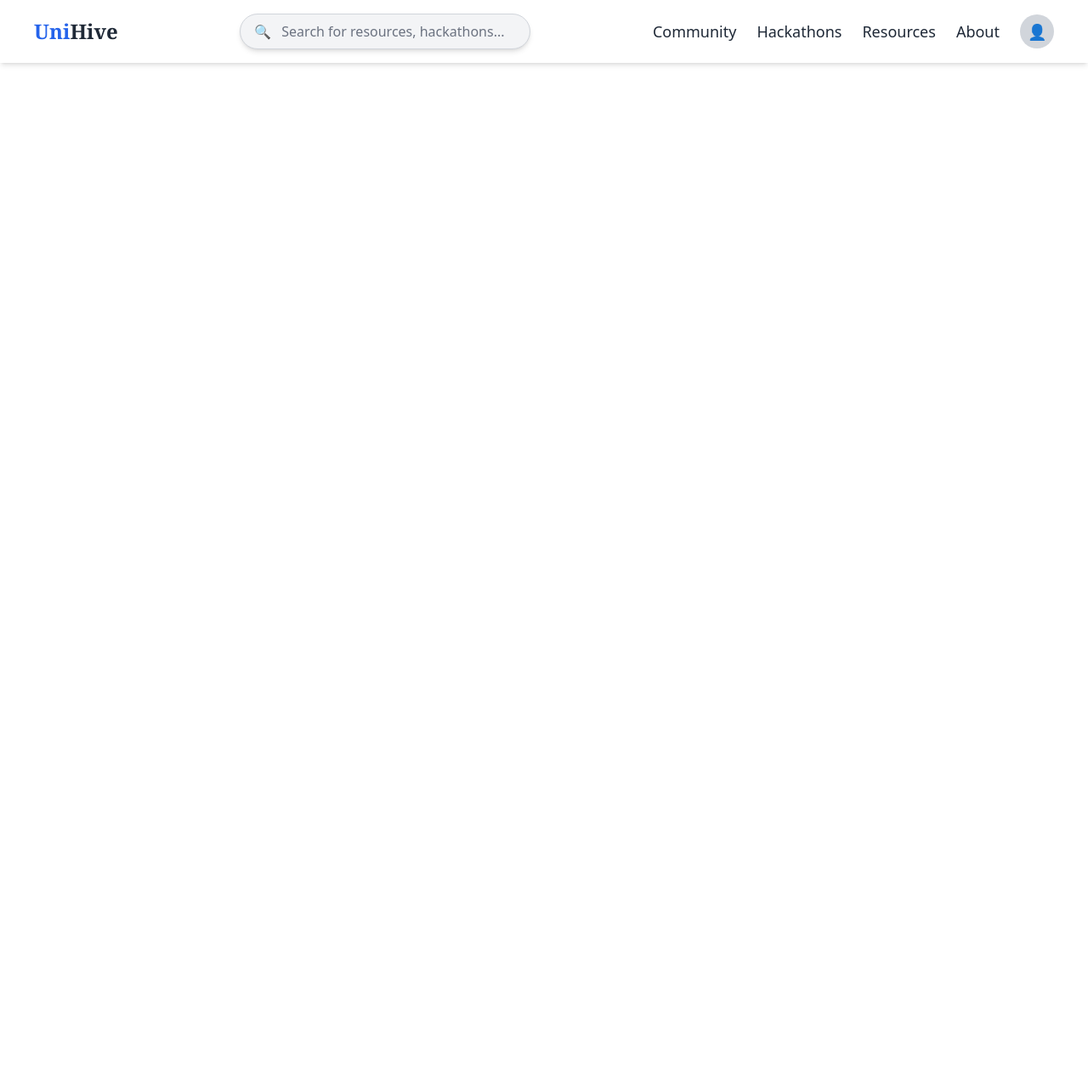
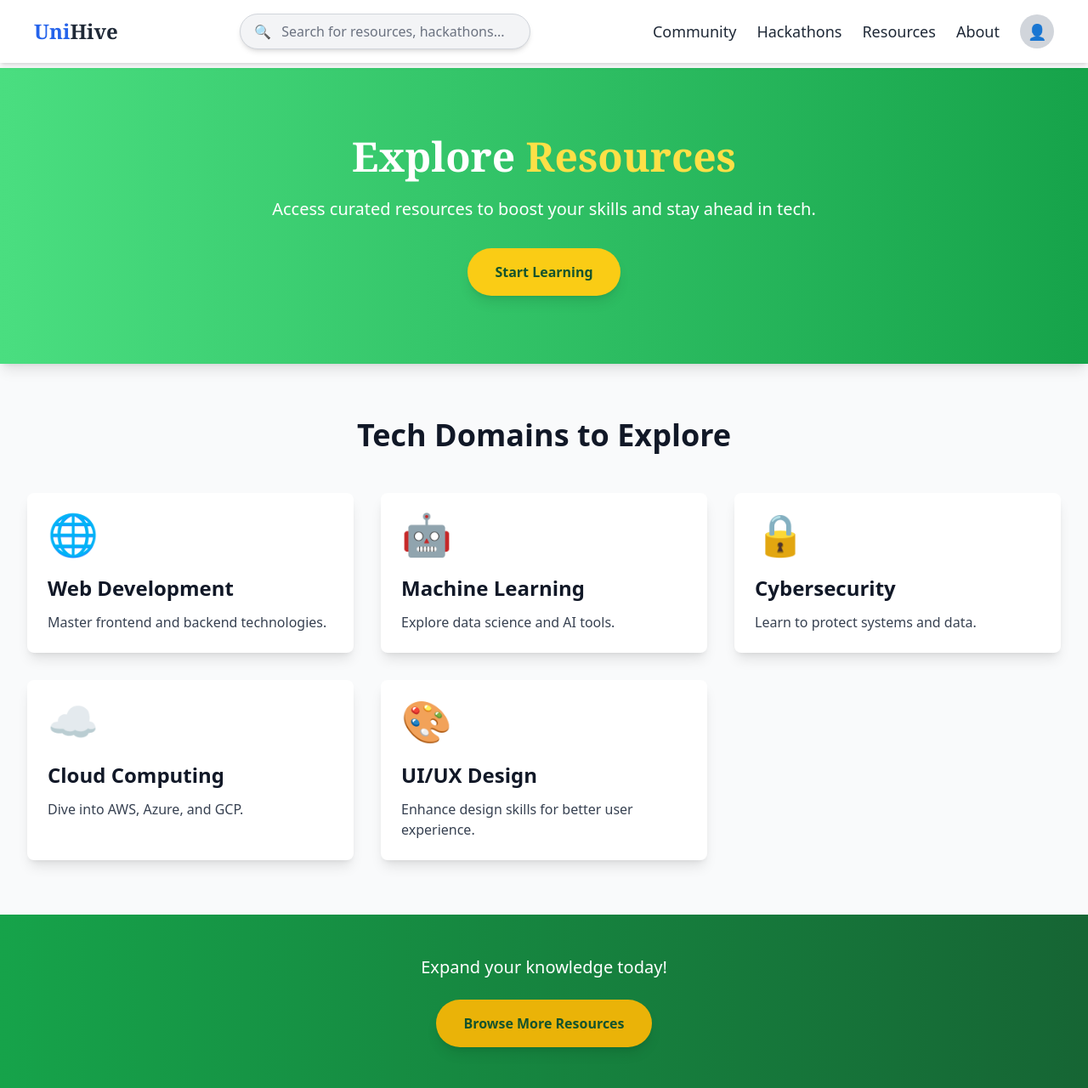
Before and after one commit to abhissh11/unihive-club, a React (Vite) app in the folder client/: page /resources in a window 1280 px wide. Shown: the whole page at 85% size. Before the commit the page ends 800 px from the top, so only its background shows below. Built offline with nearby package versions, Linux system fonts and the light colour scheme.

Commit message:
Resouces page

```diff
--- a/client/src/pages/Resources.jsx
+++ b/client/src/pages/Resources.jsx
@@ -1,5 +1,48 @@
-import React from "react";
+import React from 'react';
+import SectionHeader from '../components/SectionHeader';
+import FeatureCard from '../components/FeatureCard';
+
+const resources = [
+  { title: 'Web Development', description: 'Master frontend and backend technologies.', icon: '🌐' },
+  { title: 'Machine Learning', description: 'Explore data science and AI tools.', icon: '🤖' },
+  { title: 'Cybersecurity', description: 'Learn to protect systems and data.', icon: '🔒' },
+  { title: 'Cloud Computing', description: 'Dive into AWS, Azure, and GCP.', icon: '☁️' },
+  { title: 'UI/UX Design', description: 'Enhance design skills for better user experience.', icon: '🎨' },
+];
 
 export default function Resources() {
-  return <div>Resources</div>;
+  return (
+    <div className="bg-gray-50 dark:bg-gray-900 text-gray-900 dark:text-gray-100 pt-20">
+      {/* Hero Section */}
+      <section className="flex flex-col items-center text-center py-20 px-8 bg-gradient-to-r from-green-400 to-green-600 dark:from-green-800 dark:to-green-900 text-white shadow-lg">
+        <h1 className="text-5xl font-extrabold font-serif mb-6">
+          Explore <span className="text-yellow-300">Resources</span>
+        </h1>
+        <p className="text-xl mb-8 max-w-3xl">
+          Access curated resources to boost your skills and stay ahead in tech.
+        </p>
+        <button className="px-8 py-4 bg-yellow-400 text-green-900 font-bold rounded-full shadow-lg hover:bg-yellow-500 transition duration-300">
+          Start Learning
+        </button>
+      </section>
+
+      {/* Resources Listings */}
+      <section className="py-16 px-8">
+        <SectionHeader title="Tech Domains to Explore" />
+        <div className="grid grid-cols-1 md:grid-cols-2 lg:grid-cols-3 gap-8">
+          {resources.map((resource, index) => (
+            <FeatureCard key={index} {...resource} />
+          ))}
+        </div>
+      </section>
+
+      {/* Call to Action */}
+      <footer className="py-12 text-center bg-gradient-to-r from-green-600 to-green-800 dark:from-gray-900 dark:to-gray-800 text-white">
+        <p className="text-xl mb-6">Expand your knowledge today!</p>
+        <button className="px-8 py-4 bg-yellow-500 text-green-900 font-bold rounded-full shadow-lg hover:bg-yellow-600 transition duration-300">
+          Browse More Resources
+        </button>
+      </footer>
+    </div>
+  );
 }
```
